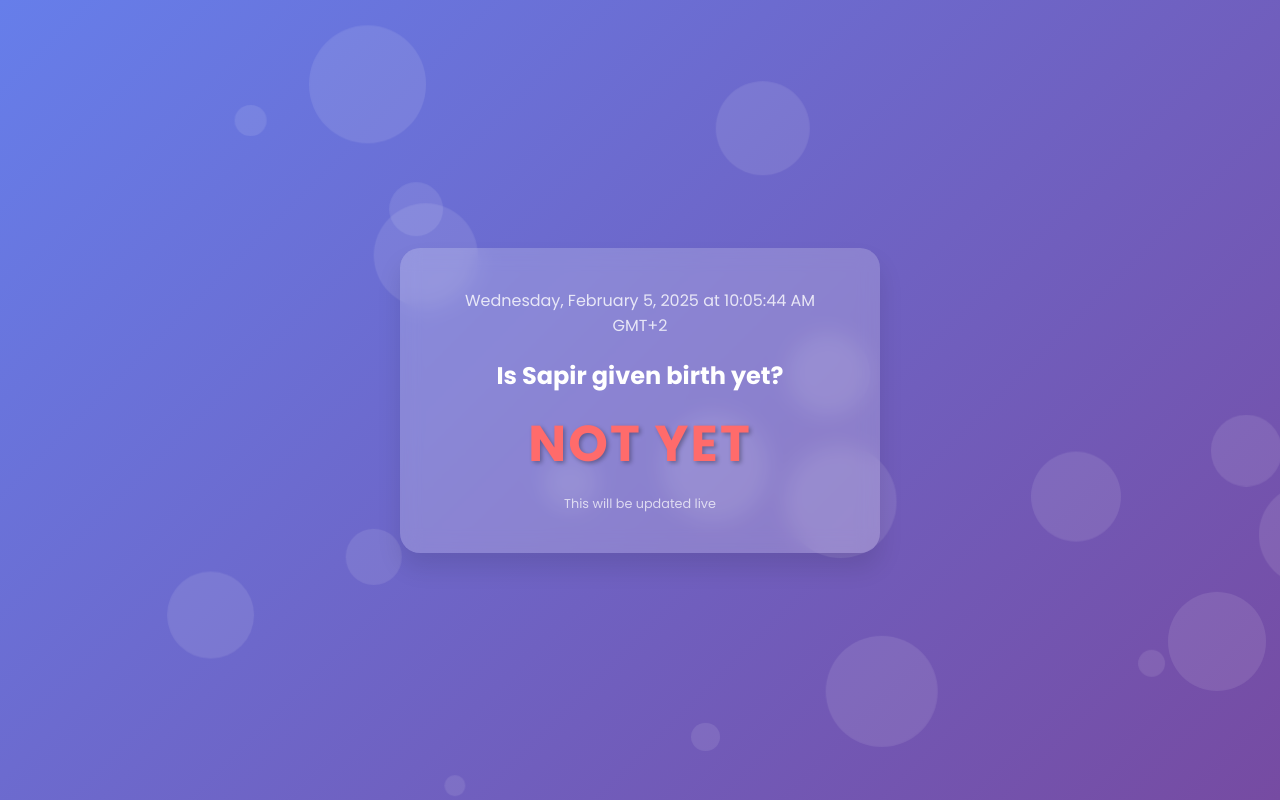
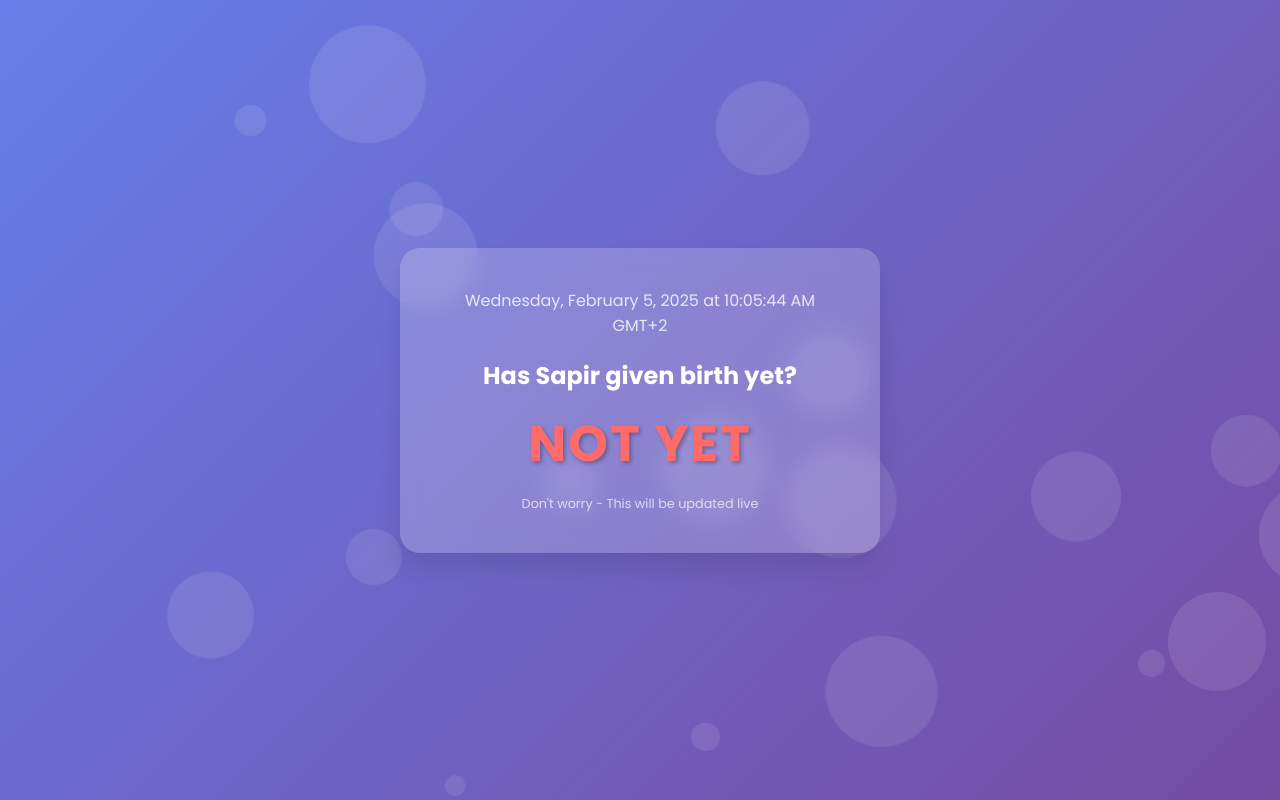
Before and after one commit to Nadavbotan/Has-Sapir-had-a-baby-yet, a plain HTML site: page index.html in a window 1280 px wide. Drawn offline with Linux system fonts and the light colour scheme.

Commit message:
Update index.html

```diff
--- a/index.html
+++ b/index.html
@@ -77,9 +77,9 @@
     <div class="background-bubbles"></div>
     <div class="container">
         <div id="time"></div>
-        <div id="birth-status">Is Sapir given birth yet?</div>
+        <div id="birth-status">Has Sapir given birth yet?</div>
         <div id="birth-status-answer">Not Yet</div>
-        <div id="update-note">This will be updated live</div>
+        <div id="update-note">Don't worry - This will be updated live</div>
     </div>
 
     <script>
```
